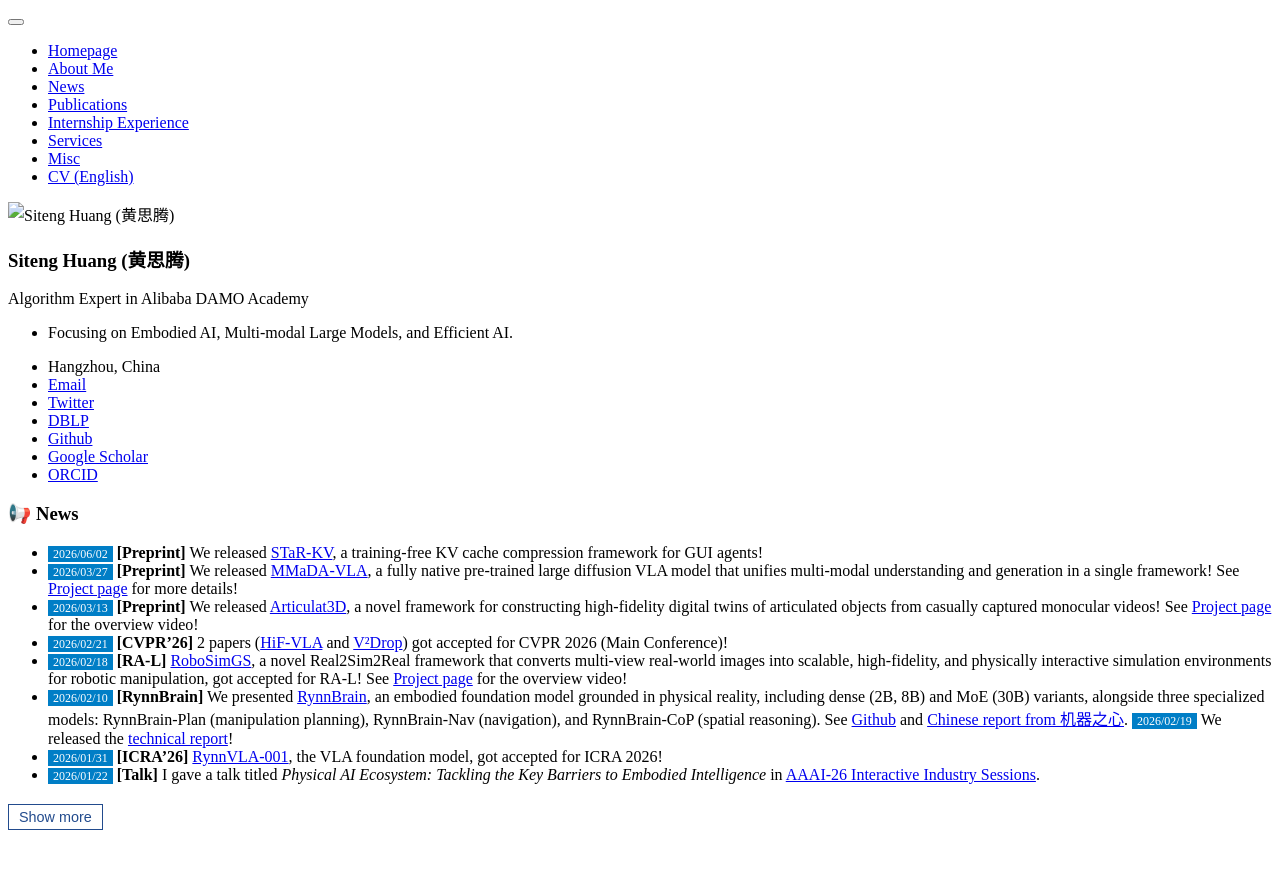
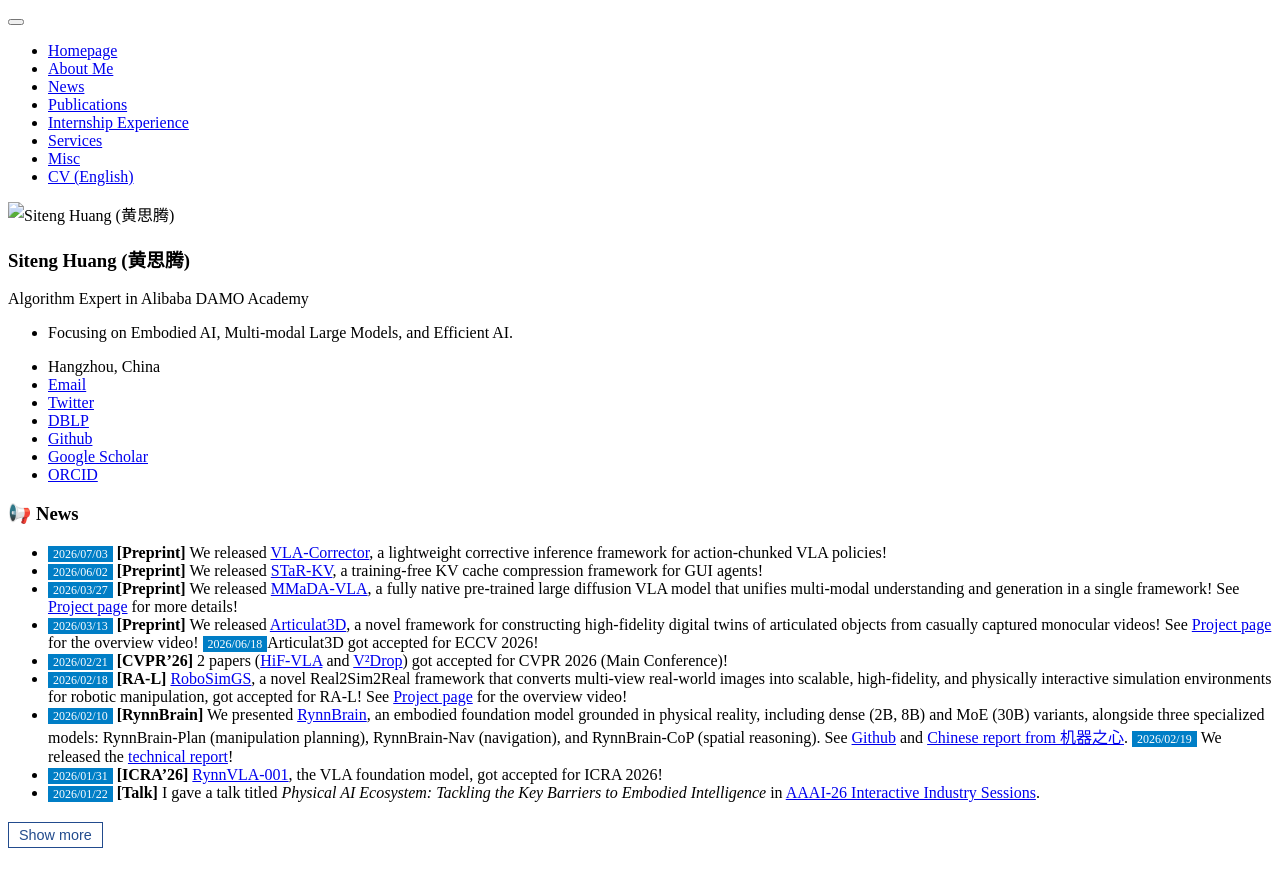
Before and after one commit to bighuang624/bighuang624.github.io, a Jekyll site: the page built from _pages/includes/news.md, in a window 1280 px wide. Shown: the top 887 px of the page. Built offline with Jekyll 4.4.1, drawn with Linux system fonts in a browser that asks for light colours; our own code applies the rules of GitHub Pages for plain Markdown files.

Commit message:
add VLA-Corrector

```diff
--- a/_pages/includes/news.md
+++ b/_pages/includes/news.md
@@ -26,9 +26,10 @@
 }
 </style>
 
+* <span style="font-size:12px;color:#FFFFFF;background-color:#007ec6;padding:1px 5px 1.5px 5px;">2026/07/03</span> **[Preprint]** We released [VLA-Corrector](https://arxiv.org/abs/2607.01804), a lightweight corrective inference framework for action-chunked VLA policies!
 * <span style="font-size:12px;color:#FFFFFF;background-color:#007ec6;padding:1px 5px 1.5px 5px;">2026/06/02</span> **[Preprint]** We released [STaR-KV](https://arxiv.org/abs/2606.01790), a training-free KV cache compression framework for GUI agents!
 * <span style="font-size:12px;color:#FFFFFF;background-color:#007ec6;padding:1px 5px 1.5px 5px;">2026/03/27</span> **[Preprint]** We released [MMaDA-VLA](https://arxiv.org/abs/2603.25406), a fully native pre-trained large diffusion VLA model that unifies multi-modal understanding and generation in a single framework! See [Project page](https://robosimgs.github.io/) for more details!
-* <span style="font-size:12px;color:#FFFFFF;background-color:#007ec6;padding:1px 5px 1.5px 5px;">2026/03/13</span> **[Preprint]** We released [Articulat3D](https://arxiv.org/abs/2603.11606), a novel framework for constructing high-fidelity digital twins of articulated objects from casually captured monocular videos! See [Project page](https://maxwell-zhao.github.io/Articulat3D/) for the overview video!
+* <span style="font-size:12px;color:#FFFFFF;background-color:#007ec6;padding:1px 5px 1.5px 5px;">2026/03/13</span> **[Preprint]** We released [Articulat3D](https://arxiv.org/abs/2603.11606), a novel framework for constructing high-fidelity digital twins of articulated objects from casually captured monocular videos! See [Project page](https://maxwell-zhao.github.io/Articulat3D/) for the overview video! <span style="font-size:12px;color:#FFFFFF;background-color:#007ec6;padding:1px 5px 1.5px 5px;">2026/06/18</span>Articulat3D got accepted for ECCV 2026!
 * <span style="font-size:12px;color:#FFFFFF;background-color:#007ec6;padding:1px 5px 1.5px 5px;">2026/02/21</span> **[CVPR'26]** 2 papers ([HiF-VLA](https://arxiv.org/abs/2512.09928) and [V²Drop](https://arxiv.org/abs/2509.01552)) got accepted for CVPR 2026 (Main Conference)!
 * <span style="font-size:12px;color:#FFFFFF;background-color:#007ec6;padding:1px 5px 1.5px 5px;">2026/02/18</span> **[RA-L]** [RoboSimGS](https://arxiv.org/abs/2510.10637), a novel Real2Sim2Real framework that converts multi-view real-world images into scalable, high-fidelity, and physically interactive simulation environments for robotic manipulation, got accepted for RA-L! See [Project page](https://robosimgs.github.io/) for the overview video!
 * <span style="font-size:12px;color:#FFFFFF;background-color:#007ec6;padding:1px 5px 1.5px 5px;">2026/02/10</span> **[RynnBrain]** We presented [RynnBrain](https://alibaba-damo-academy.github.io/RynnBrain.github.io/), an embodied foundation model grounded in physical reality, including dense (2B, 8B) and MoE (30B) variants, alongside three specialized models: RynnBrain‑Plan (manipulation planning), RynnBrain‑Nav (navigation), and RynnBrain‑CoP (spatial reasoning). See [Github](https://github.com/alibaba-damo-academy/RynnBrain) and [Chinese report from 机器之心](https://mp.weixin.qq.com/s/53UMfJL6VG-TAA4KJNv8Mg). <span style="font-size:12px;color:#FFFFFF;background-color:#007ec6;padding:1px 5px 1.5px 5px;">2026/02/19</span> We released the [technical report](https://arxiv.org/pdf/2602.14979)!
```
Also changed, not shown: _pages/includes/pub_short.md (+2 -0 lines).
